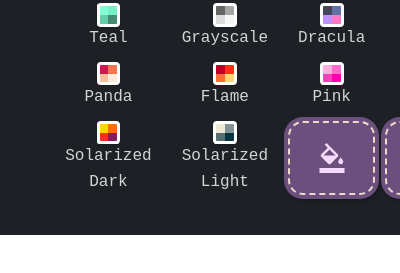
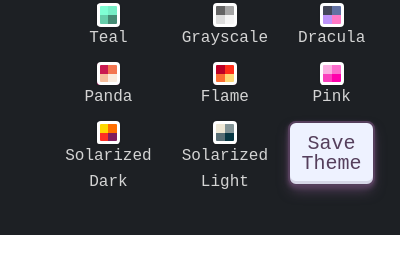
Before and after one commit to rcmtcristian/github-color-changing-extention, a browser extension: page popup.html in a window 400 px wide. Shown: the part 117-390 px from the top of the page. Drawn offline with Linux system fonts and the light colour scheme.

Commit message:
🎨 Struc: updated structure
removed redundancy for the contentjs file when pressing the button to apply the themes

```diff
--- a/content.js
+++ b/content.js
@@ -97,6 +97,22 @@
  * returns The current theme that is selected.
  */
 
+let selectedColor = "";
+function selectedRadioValue() {
+  var ele = document.getElementsByName("theme");
+
+  // Display the selected theme in the result div
+  for (let i = 0; i < ele.length; i++) {
+    if (ele[i].checked) {
+      return (selectedColor = ele[i].value);
+    }
+  }
+}
+
+/**
+ * returns The current theme that is selected.
+ */
+
 function currentSelectedTheme() {
   let currentTheme = document.getElementById("result").innerHTML;
   return currentTheme.split(":")[1].trim();
@@ -107,15 +123,15 @@
  * This function saves the selected theme to the chrome storage.
  */
 function savingSelectedColor() {
-  let themeValue = currentSelectedTheme();
+  let themeValue = selectedRadioValue();
   chrome.storage.local.set({
     favoriteColor: themeValue,
   });
 }
 
-selectButton.addEventListener("click", () => {
-  displayRadioValue();
-});
+// selectButton.addEventListener("click", () => {
+//   displayRadioValue();
+// });
 
 applyButton.addEventListener("click", () => {
   savingSelectedColor();
--- a/popup.css
+++ b/popup.css
@@ -181,6 +181,8 @@
   background: transparent;
   cursor: pointer;
 }
+
+/* Button */
 .themer,
 .themer *,
 .themer :after,
@@ -192,54 +194,55 @@
 }
 
 .themer {
-  font-weight: 700;
-  -webkit-tap-highlight-color: transparent;
-  -webkit-appearance: button;
-  display: flex;
-  flex-direction: column;
   align-items: center;
+  appearance: none;
+  background-color: #eef2ff;
+  border-radius: 8px;
+  border-width: 2px;
+  border-color: #553f5c;
+  box-shadow: rgb(85, 63, 92) 0 2px 4px, rgb(85, 63, 92) 0 7px 13px -3px,
+    #d6d6e7 0 -3px 0 inset;
+  box-sizing: border-box;
+  color: rgb(85, 63, 92);
+  cursor: pointer;
+  display: inline-flex;
+  font-family: "JetBrains Mono", monospace;
+  height: 65px;
   justify-content: center;
-  height: 100%;
-  width: 100%;
-  outline: none;
-  color: #eaddca;
-  border: 2px dashed #eaddca;
-  border-radius: 15px;
-  background-color: #6c4f7d;
-  box-shadow: 0 0 0 4px #6c4f7d, 2px 2px 4px 2px rgba(0, 0, 0, 0.5);
-  transition: 0.1s ease-in-out, 0.4s color;
-  cursor: pointer;
+  line-height: 1;
+  list-style: none;
+  overflow: hidden;
+  padding-left: 24px;
+  padding-right: 24px;
+  position: relative;
+  text-align: center;
+  text-decoration: none;
+  transition: box-shadow 0.15s, transform 0.15s;
+  user-select: none;
+  -webkit-user-select: none;
+  touch-action: manipulation;
+  white-space: nowrap;
+  will-change: box-shadow, transform;
+  font-size: 20px;
 }
-
-button:active {
-  transform: translateX(0.1em) translateY(0.1em);
-  box-shadow: 0 0 0 4px #4f3c5c, 1.5px 1.5px 2.5px 1.5px rgba(0, 0, 0, 0.5);
+.themer > * {
 }
-.themer:hover {
-  background: #6c4f7d;
-}
-
-/* .themer:active {
-  background: #4f3c5c;
-  transform: rotateX(25deg);
-} */
 
 .themer:focus {
   outline: none;
+  box-shadow: #d6d6e7 0 0 0 1.5px inset, rgba(85, 63, 92, 0.4) 0 2px 4px,
+    rgba(85, 63, 92, 0.3) 0 7px 13px -3px, #d6d6e7 0 -3px 0 inset;
 }
 
-.themer:disabled {
-  background: #cfd0d4;
-  color: #fff;
-  cursor: not-allowed;
+.themer:hover {
+  box-shadow: rgba(85, 63, 92, 0.3) 0 4px 8px,
+    rgba(85, 63, 92, 0.2) 0 7px 13px -3px, #d6d6e7 0 -3px 0 inset;
+  transform: translateY(-2px);
 }
 
-.themer:disabled:hover {
-  background: #cfd0d4;
-}
-
-.themer:-moz-focusring {
-  outline: auto;
+.themer:active {
+  box-shadow: #d6d6e7 0 3px 7px inset;
+  transform: translateY(2px);
 }
 .themer > img {
   display: block;
--- a/popup.html
+++ b/popup.html
@@ -153,12 +153,7 @@
             <span style="background-color:#073642"></span>
           </div>Solarized Light
         </label>
-        <button class="themer" id="themeButton" type="button">
-          <img src="/assets/theme.svg" alt="">
-          <div id="result"></div>
-        </button>
         <button class="themer" id="setButton" type="button">
-          <img src="/assets/theme.svg" alt="">
           Save <br /> Theme
         </button>
 
```
Also changed, not shown: manifest.json.
